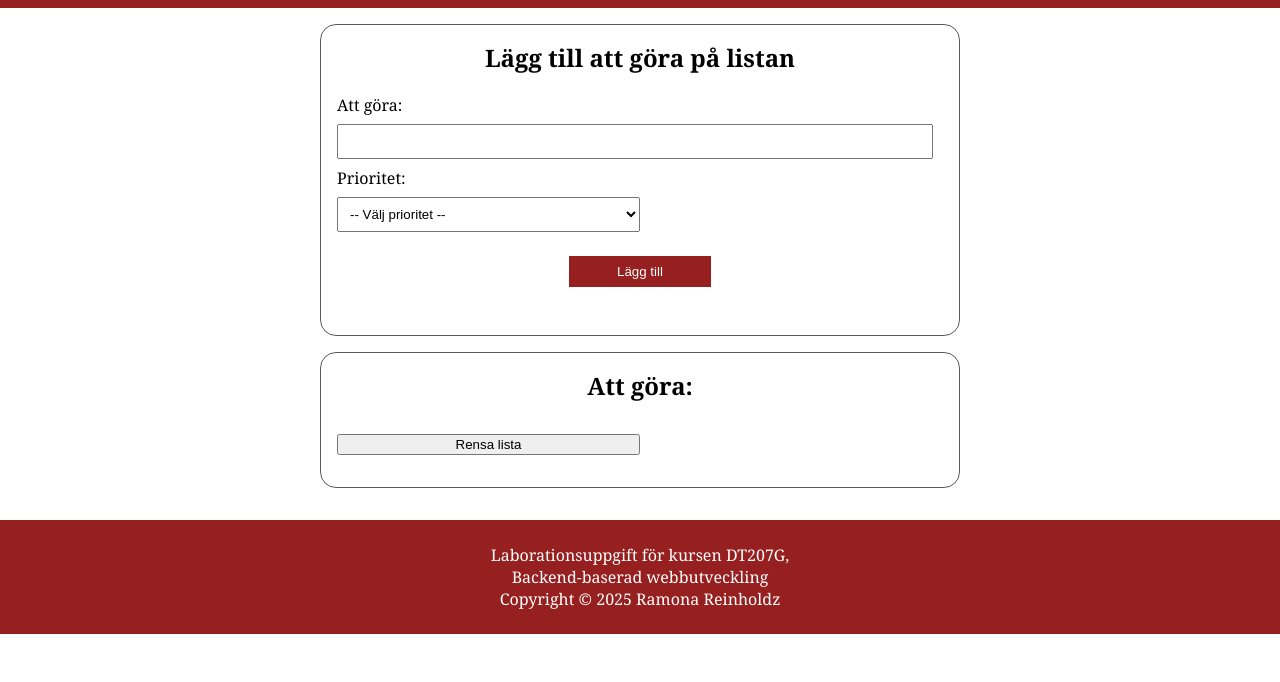
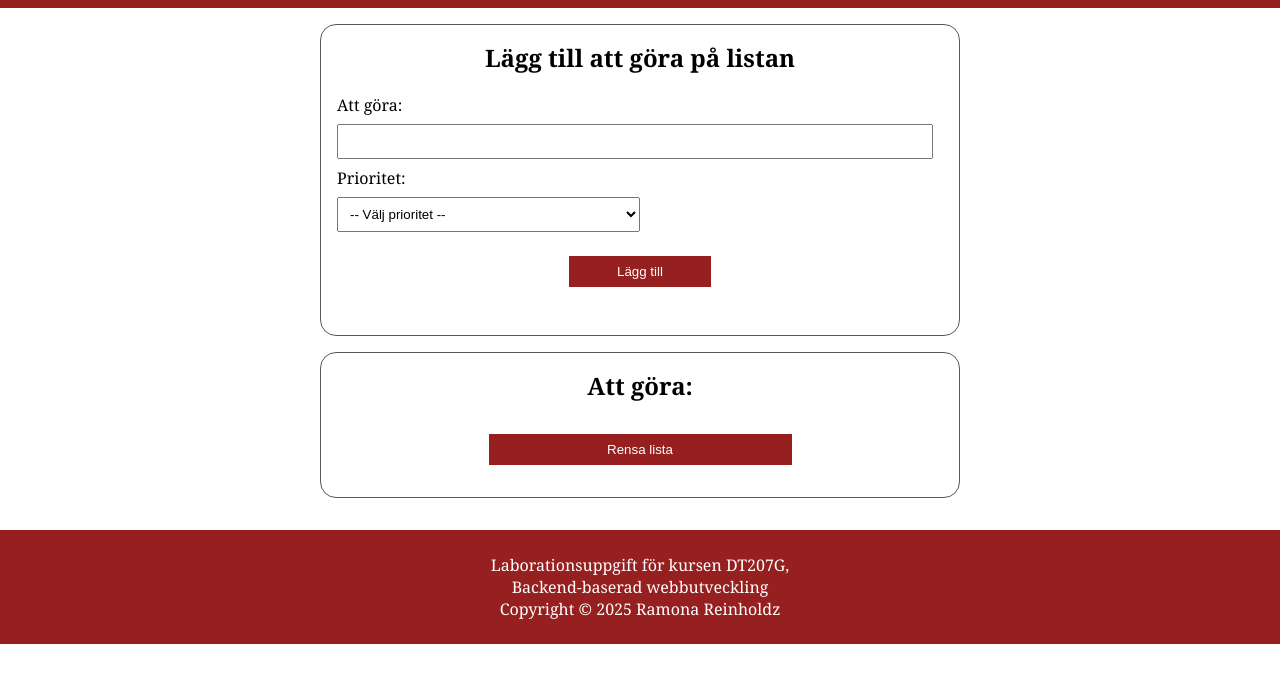
Before and after one commit to rare2400/Moment2-ts, a website built with Vite: page moment2/index.html in a window 1280 px wide. Shown: the part 94-776 px from the top of the page. Built offline with nearby package versions, Linux system fonts and the light colour scheme.

Commit message:
CSS för rensa-knapp

```diff
--- a/moment2/src/css/style.css
+++ b/moment2/src/css/style.css
@@ -42,14 +42,16 @@ select {
   width: 50%;
 }
 
-#submit-btn {
+#submit-btn,
+.clear-btn {
   background-color: #961f1f;
   color: white;
   padding: 0.5rem 3rem;
   border: none;
 }
 
-#submit-btn:hover {
+#submit-btn:hover,
+.clear-btn:hover {
   background-color: #510000;
   cursor: pointer;
 }
@@ -101,6 +103,13 @@ select {
   cursor: pointer;
 }
 
+.clear-btn {
+  display: none;
+  grid-column: 1/3;
+  width: 50%;
+  margin: 0 auto;
+}
+
 @media screen and (min-width: 50rem) {
   .container {
     max-width: 40rem;
```
